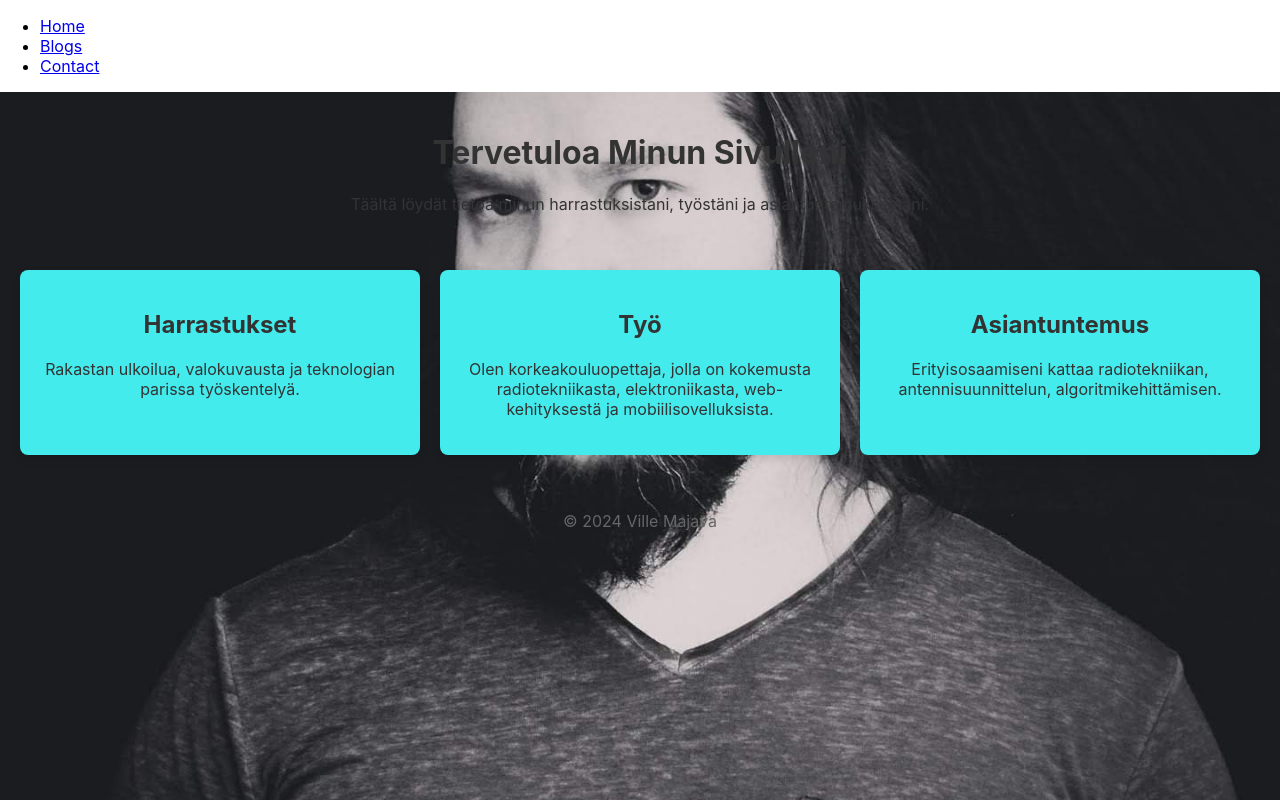
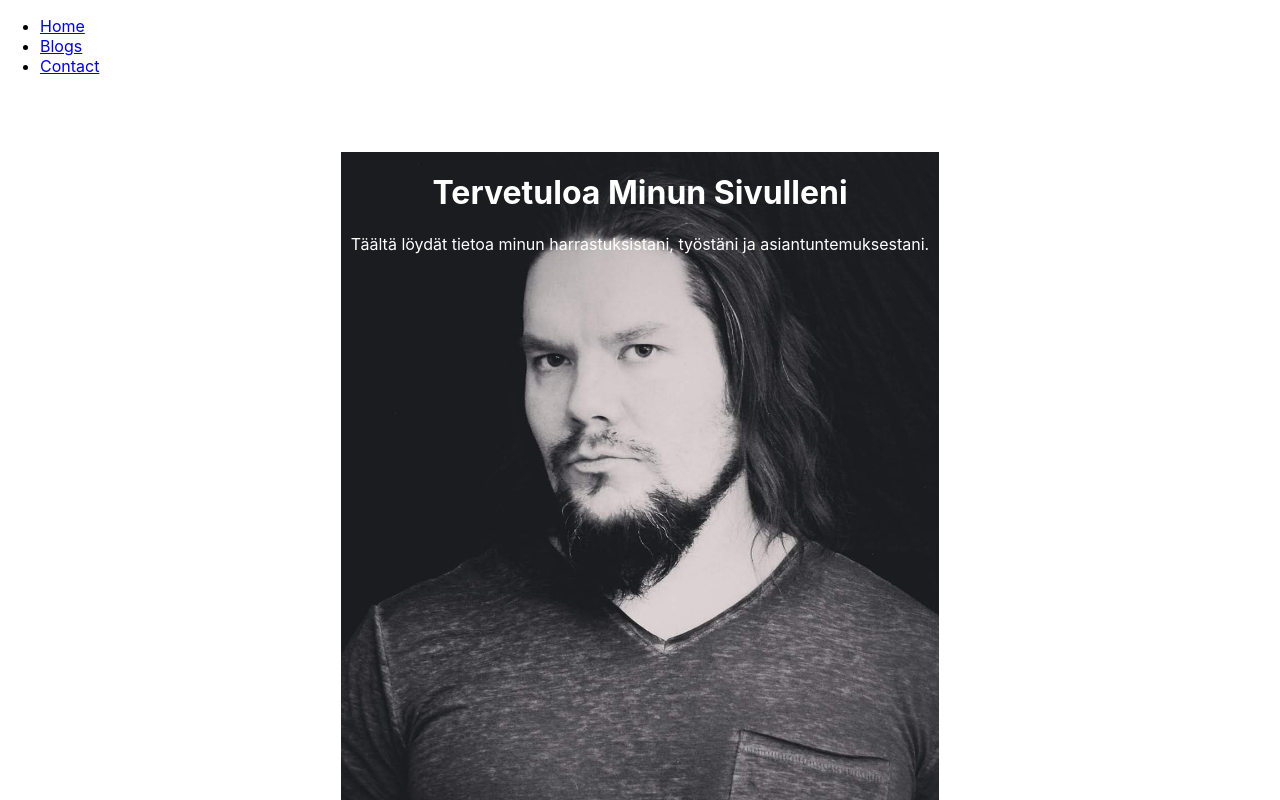
Before and after one commit to Vikke82/villem, a React (Create React App) app: page / in a window 1280 px wide. Shown: the top 800 px of the page. Built offline with nearby package versions, Linux system fonts and the light colour scheme.

Commit message:
taustakuva muutos

```diff
--- a/src/pages/Home.jsx
+++ b/src/pages/Home.jsx
@@ -11,6 +11,7 @@ const Home = () => {
           asiantuntemuksestani.
         </p>
       </header>
+
       <section className={styles.content}>
         <div className={styles.section}>
           <h2>Harrastukset</h2>
@@ -33,6 +34,7 @@ const Home = () => {
           </p>
         </div>
       </section>
+
       <footer className={styles.footer}>
         <p>© 2024 Ville Majava</p>
       </footer>
--- a/src/styles/Home.module.css
+++ b/src/styles/Home.module.css
@@ -5,10 +5,6 @@
   text-align: center;
   padding: 20px;
   color: #333;
-  background-image: url("oma.jpg");
-  background-size: cover;
-  background-position: center;
-  height: 100vh; /* tämä määrittelee korkeuden koko näytön korkuiseksi */
 }
 
 .img {
@@ -18,7 +14,18 @@
 }
 
 .header {
+  color: white;
   margin-bottom: 40px;
+  margin-top: 40px;
+  margin-left: 40px;
+  margin-right: 40px;
+  text-align: center;
+  padding-left: 10px;
+  padding-right: 10px;
+  background-image: url("oma.jpg");
+  background-size: cover;
+  background-position: top;
+  height: 100vh; /* tämä määrittelee korkeuden koko näytön korkuiseksi */
 }
 
 .content {
```
